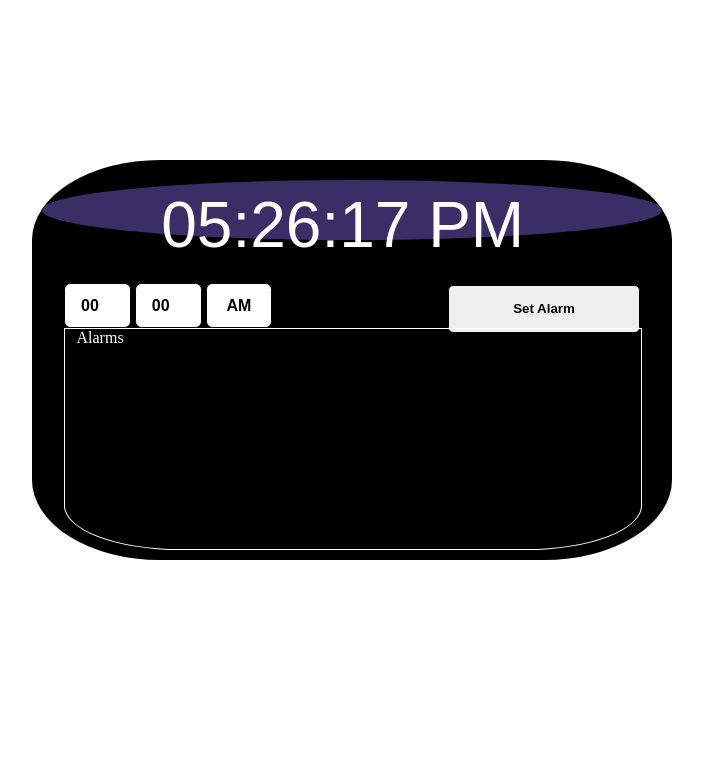
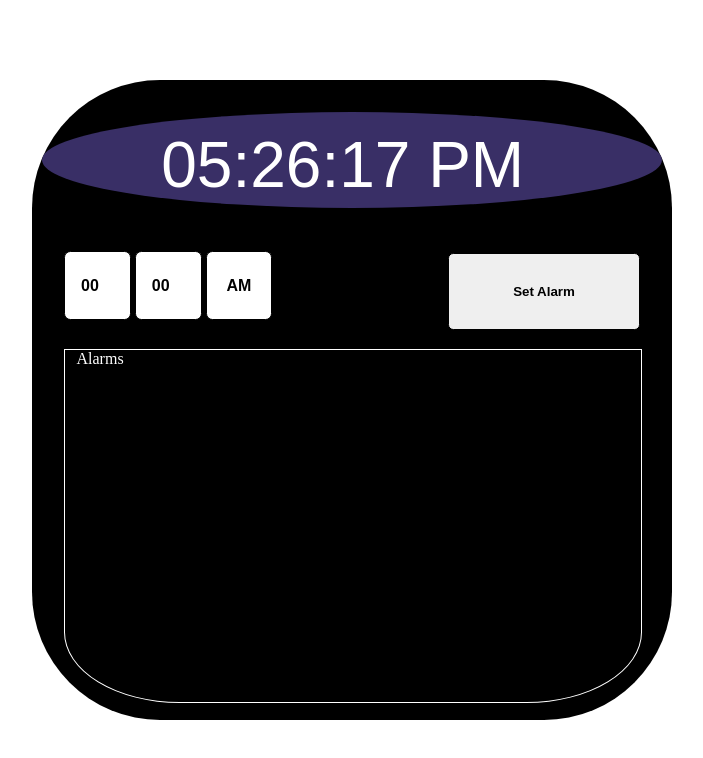
Before and after one commit to manigupta50/mini-projects, a plain HTML site: page alarmclock/index.html in a window 1280 px wide. Shown: the whole page, without its empty margins (288-991 px from the left). Drawn offline with Linux system fonts and the light colour scheme.

Commit message:
Fixed the height of the clock

```diff
--- a/alarmclock/styles.css
+++ b/alarmclock/styles.css
@@ -1,12 +1,12 @@
 /* Full Clock Container */
 #full-clock {
     width: 50%;
-    height: 50vh;
+    height: 80vh;
     border-radius: 20%;
     background-color: black;
 
     position: absolute;
-    top: 20%;
+    top: 10%;
     left: 25%;
 }
 
@@ -27,7 +27,7 @@
 .live-time1 span {
     width: inherit;
     color: white;
-    margin-top: 1vh;
+    margin-top: 2vh;
     font-size: 5vw;
     display: table;
     vertical-align: middle;
```
